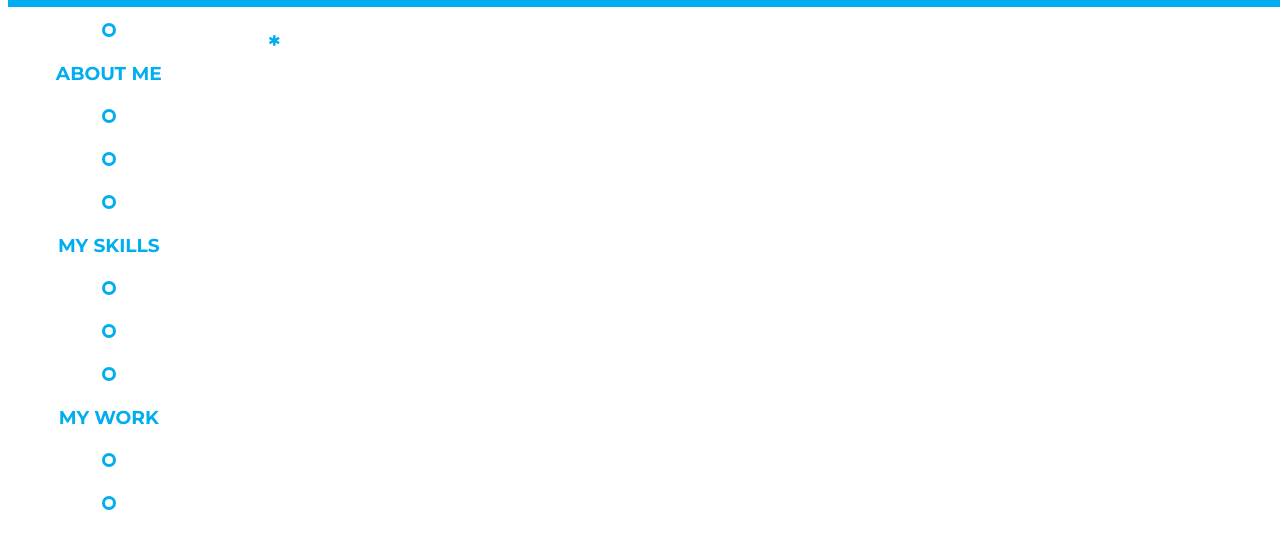
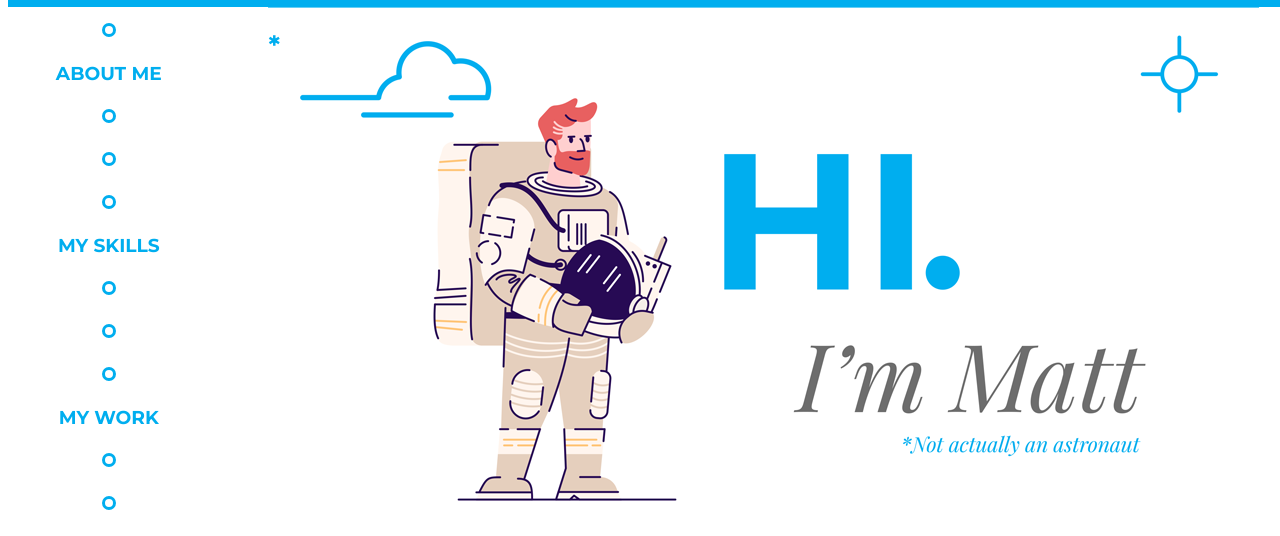
Before and after one commit to mdn87/UX_UI_HW_17, a plain HTML site: page index.html in a window 1280 px wide. Shown: the part 236-772 px from the top of the page. Drawn offline with Linux system fonts and the light colour scheme; a web font is replaced by a local one.

Commit message:
Update index.css

```diff
--- a/css/index.css
+++ b/css/index.css
@@ -72,7 +72,7 @@ body {
 }
 #heroSection {
   grid-area: heroSection;
-  background-image: url("img/heroimg.png"); /**/
+  background-image: url("/img/heroimg.png"); /*heroimg.png*/
   object-fit: fill;
   background-repeat: no-repeat;
 }
```
